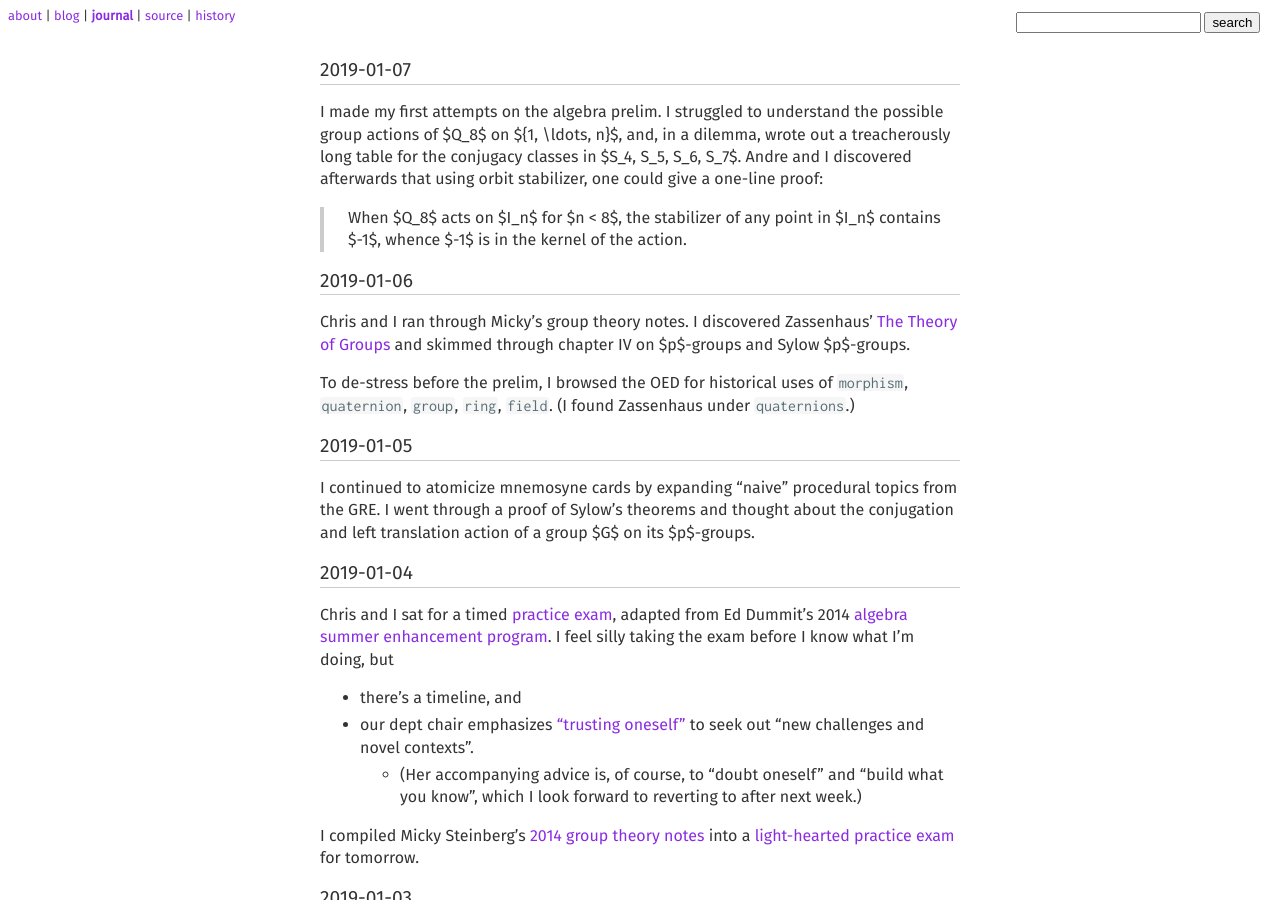
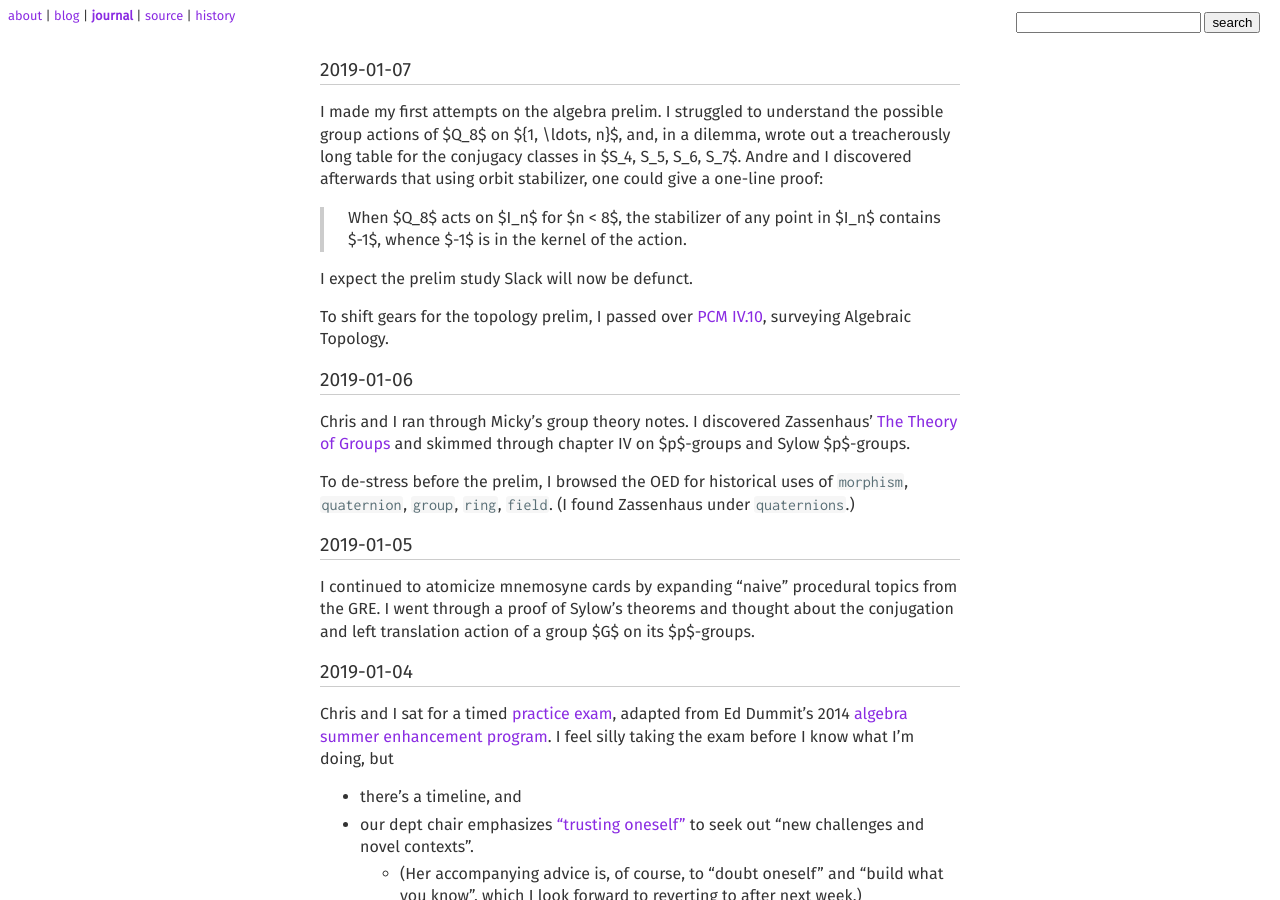
Before and after one commit to coltongrainger/journal, a Jekyll site: the page built from index.md, in a window 1280 px wide and 900 px high. Built offline with Jekyll 4.4.1, drawn with Linux system fonts in a browser that asks for light colours; our own code applies the rules of GitHub Pages for plain Markdown files.

Commit message:
Consternation

```diff
--- a/index.md
+++ b/index.md
@@ -8,6 +8,14 @@ author: Colton Grainger
 I made my first attempts on the algebra prelim. I struggled to understand the possible group actions of $Q_8$ on $\{1, \ldots, n\}$, and, in a dilemma, wrote out a treacherously long table for the conjugacy classes in $S_4, S_5, S_6, S_7$. Andre and I discovered afterwards that using orbit stabilizer, one could give a one-line proof:
 
 > When $Q_8$ acts on $I_n$ for $n < 8$, the stabilizer of any point in $I_n$ contains $-1$, whence $-1$ is in the kernel of the action.
+
+I expect the prelim study Slack will now be defunct.
+
+To shift gears for the topology prelim, I passed over [PCM IV.10](http://catdir.loc.gov/catdir/toc/ecip0818/2008020450.html), surveying Algebraic Topology.
+
+<!--
+Also, I'm a troubled now what to focus on: linear algebra, topology, reviewing multivariable calculus, on internship applications?
+-->
 
 ## 2019-01-06
 
```
